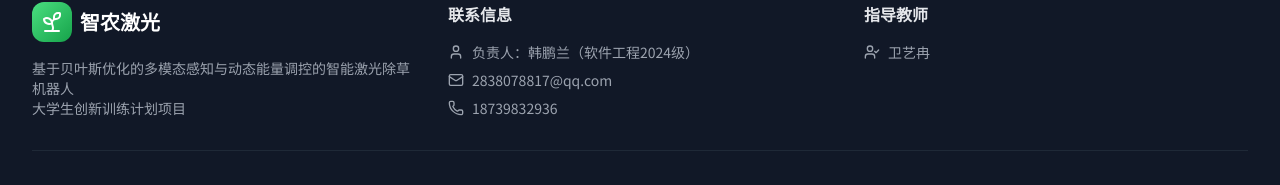
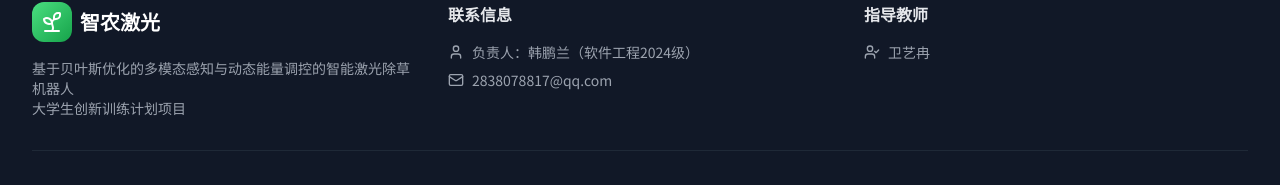
Before and after one commit to bingmo-yihan/Laser_weeding_robot, a plain HTML site: page laser_weeding_robot.html in a window 1280 px wide. Shown: the part 6744-6929 px from the top of the page. Drawn offline with nearby package versions, Linux system fonts and the light colour scheme.

```diff
--- a/laser_weeding_robot.html
+++ b/laser_weeding_robot.html
@@ -918,10 +918,7 @@ html_content = '''<!DOCTYPE html>
                             <i data-lucide="mail" class="w-4 h-4"></i>
                             2838078817@qq.com
                         </li>
-                        <li class="flex items-center gap-2">
-                            <i data-lucide="phone" class="w-4 h-4"></i>
-                            18739832936
-                        </li>
+
                     </ul>
                 </div>
                 <div>
```
